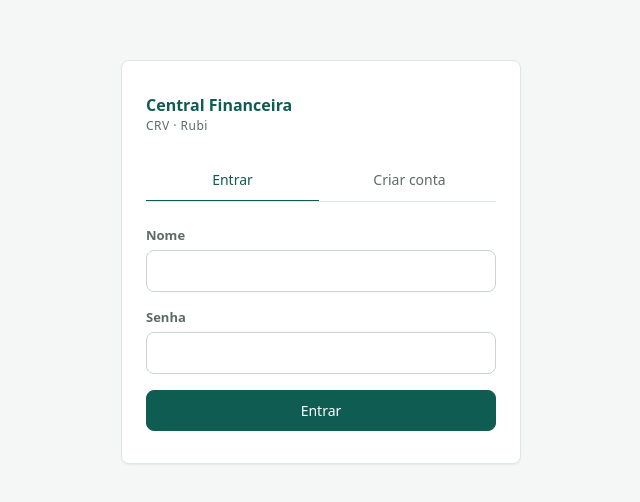
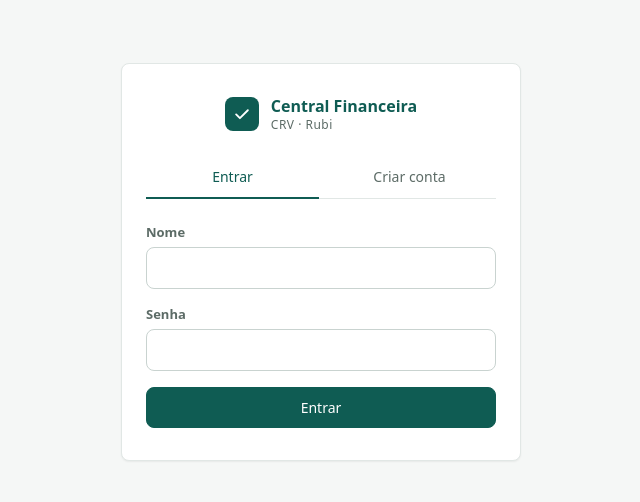
Before and after one commit to NunesMatheus34/PROJETO_CONFERENCIA2.0, a plain HTML site: page index.html in a window 1280 px wide. Shown: the part 138-640 px from the top of the page, without its empty margins (319-959 px from the left). Drawn offline with nearby package versions, Linux system fonts and the light colour scheme; no server answers.

Commit message:
Ajuste visual da tela de entrada

```diff
--- a/css/base.css
+++ b/css/base.css
@@ -73,10 +73,15 @@ a{color:var(--destaque)}
   display:flex;flex-direction:column;gap:2px;
   overflow-y:auto;z-index:20;
 }
-.menu-marca{
-  display:flex;flex-direction:column;
-  padding:var(--esp-1) var(--esp-3) var(--esp-5);
+/* marca (ícone verde + "Central Financeira" + "CRV · Rubi"): a mesma no menu e na entrada */
+.marca{display:flex;align-items:center;gap:var(--esp-3)}
+.marca-icone{
+  display:inline-flex;align-items:center;justify-content:center;flex-shrink:0;
+  width:34px;height:34px;border-radius:var(--raio);background:var(--destaque);color:#fff;
 }
+.marca-icone .ico{width:20px;height:20px;stroke-width:2.2}
+.marca-textos{display:flex;flex-direction:column;line-height:1.3}
+.menu-marca{padding:var(--esp-1) var(--esp-3) var(--esp-5)}
 .menu-marca-nome{font-weight:600;font-size:16px;color:var(--destaque)}
 .menu-marca-empresas{font-size:12px;color:var(--texto-fraco);letter-spacing:.04em}
 .menu-lista{display:flex;flex-direction:column;gap:2px}
--- a/css/telas.css
+++ b/css/telas.css
@@ -248,9 +248,9 @@
   width:100%;max-width:400px;background:var(--superficie);border:1px solid var(--borda);
   border-radius:var(--raio);padding:var(--esp-6) var(--esp-5);box-shadow:var(--sombra);
 }
-.entrada-marca{display:flex;flex-direction:column;margin-bottom:var(--esp-5)}
+.entrada-marca{justify-content:center;margin-bottom:var(--esp-5)}
 .entrada-carregando{color:var(--texto-fraco)}
-.abas-entrada{margin:0 0 var(--esp-5)}
+.abas-entrada{margin:0 0 var(--esp-5);overflow:visible} /* só 2 abas: sem barra de rolagem */
 .abas-entrada .aba{flex:1}
 .entrada-form{display:flex;flex-direction:column;gap:var(--esp-4)}
 .entrada-form .campo{min-width:0}
--- a/index.html
+++ b/index.html
@@ -72,9 +72,13 @@
      e "Bloqueado". Desenhada pelo js/telas/entrada.js; o fluxo é do js/login/sessao.js. -->
 <div class="entrada" id="entrada">
   <div class="entrada-caixa">
-    <div class="entrada-marca">
-      <span class="menu-marca-nome">Central Financeira</span>
-      <span class="menu-marca-empresas">CRV · Rubi</span>
+    <!-- a mesma marca do menu (ícone verde + nome), centralizada no cartão -->
+    <div class="marca entrada-marca">
+      <span class="marca-icone" aria-hidden="true"><svg class="ico"><use href="#i-marca"/></svg></span>
+      <span class="marca-textos">
+        <span class="menu-marca-nome">Central Financeira</span>
+        <span class="menu-marca-empresas">CRV · Rubi</span>
+      </span>
     </div>
 
     <!-- enquanto o Firebase responde se já existe login salvo neste navegador -->
@@ -133,6 +137,7 @@
 
 <!-- ícones usados no menu e nas caixas de envio -->
 <svg class="icones-ocultos" width="0" height="0" aria-hidden="true">
+  <symbol id="i-marca" viewBox="0 0 24 24"><path d="M5 12.5l4.5 4.5L19 7.5"/></symbol>
   <symbol id="i-dda" viewBox="0 0 24 24"><path d="M3 9.5 12 4l9 5.5M4.5 10v8M9 10v8M15 10v8M19.5 10v8M3 20.5h18"/></symbol>
   <symbol id="i-barras" viewBox="0 0 24 24"><path d="M4 5.5v13M7 5.5v13M10 5.5v13M13.5 5.5v13M16 5.5v13M20 5.5v13"/></symbol>
   <symbol id="i-boleto" viewBox="0 0 24 24"><rect x="3.5" y="5" width="17" height="14" rx="1.5"/><path d="M6.5 8.5h6M6.5 15.5v-3M8.5 15.5v-3M10.5 15.5v-3M13 15.5v-3M15 15.5v-3M17.5 15.5v-3M15 8.5h2.5"/></symbol>
@@ -150,9 +155,12 @@
 <!-- Menu lateral: os grupos e as telas são montados pelo js/app.js a partir da lista MENU.
      Cada tela é um link #âncora (dá para abrir direto, e o Voltar funciona). -->
 <nav class="menu" id="menu" aria-label="Telas">
-  <div class="menu-marca">
-    <span class="menu-marca-nome">Central Financeira</span>
-    <span class="menu-marca-empresas">CRV · Rubi</span>
+  <div class="marca menu-marca">
+    <span class="marca-icone" aria-hidden="true"><svg class="ico"><use href="#i-marca"/></svg></span>
+    <span class="marca-textos">
+      <span class="menu-marca-nome">Central Financeira</span>
+      <span class="menu-marca-empresas">CRV · Rubi</span>
+    </span>
   </div>
   <div class="menu-lista" id="menuLista"></div>
   <!-- rodapé separado: Ajuda (entra pelo js/app.js), o usuário com o Perfil e o Sair
```
